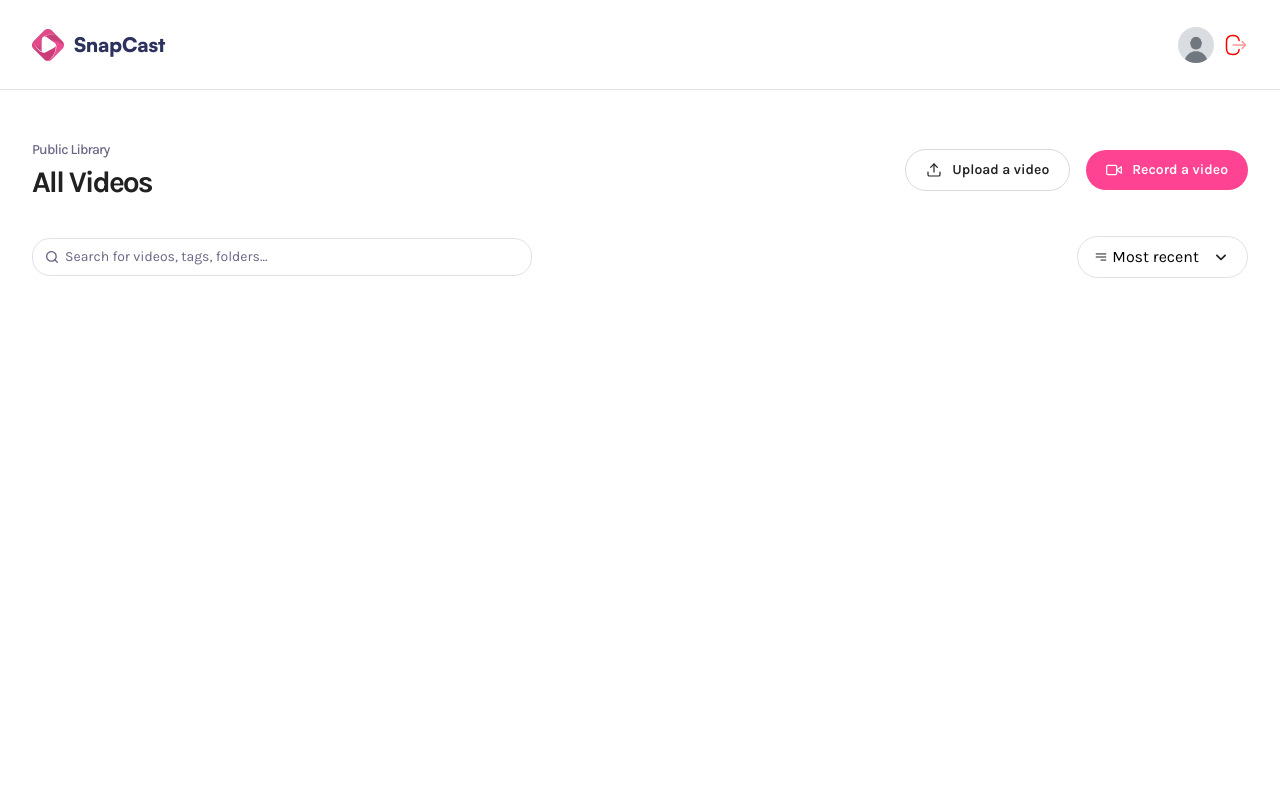
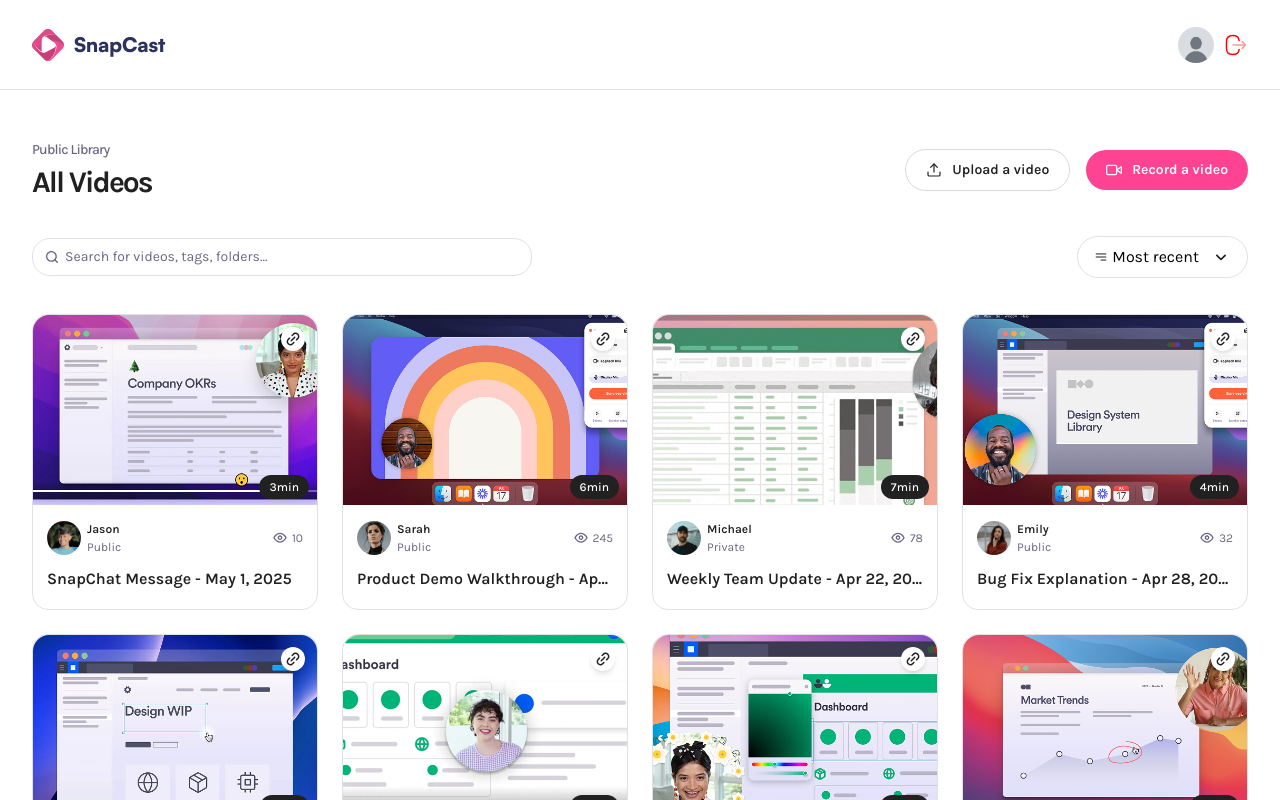
Before and after one commit to KayqueGoldner/loom-clone-nextjs, a Next.js app: page / in a window 1280 px wide. Shown: the top 800 px of the page. Built offline with nearby package versions, Linux system fonts and the light colour scheme.

Commit message:
video card component

```diff
--- a/app/(root)/page.tsx
+++ b/app/(root)/page.tsx
@@ -1,14 +1,18 @@
+import { dummyCards } from "@/constants";
 import { Header } from "@/components/header";
+import VideoCard from "@/components/video-card";
 
 const Page = () => {
   return (
     <main className="wrapper page">
-      <Header
-        title="All Videos"
-        subHeader="Public Library"
-      />
+      <Header title="All Videos" subHeader="Public Library" />
+      <section className="video-grid">
+        {dummyCards.map((card) => (
+          <VideoCard key={card.id} {...card} />
+        ))}
+      </section>
     </main>
-  )
-}
+  );
+};
 
-export default Page
+export default Page;
--- a/app/(root)/profile/[id]/page.tsx
+++ b/app/(root)/profile/[id]/page.tsx
@@ -1,4 +1,6 @@
+import { dummyCards } from "@/constants";
 import { Header } from "@/components/header";
+import VideoCard from "@/components/video-card";
 
 const ProfileIdPage = async ({ params }: ParamsWithSearch) => {
   const { id } = await params;
@@ -10,7 +12,11 @@
         subHeader="mail@example.com"
         userImg="/assets/images/dummy.jpg"
       />
-      <h1 className="font-karla text-2xl">ProfileIdPage: {id}</h1>
+      <section className="video-grid">
+        {dummyCards.map((card) => (
+          <VideoCard key={card.id} {...card} />
+        ))}
+      </section>
     </div>
   );
 };
--- /dev/null
+++ b/app/(root)/video/[videoId]/page.tsx
@@ -0,0 +1,5 @@
+const VideoIdPage = () => {
+  return <main className="wrapper page">VideoIdPage</main>;
+};
+
+export default VideoIdPage;
--- /dev/null
+++ b/components/video-card.tsx
@@ -0,0 +1,70 @@
+"use client";
+
+import Image from "next/image";
+import Link from "next/link";
+
+const VideoCard = ({
+  id,
+  title,
+  thumbnail,
+  createdAt,
+  userImg,
+  username,
+  views,
+  visibility,
+  duration,
+}: VideoCardProps) => {
+  return (
+    <Link href={`/video/${id}`} className="video-card">
+      <Image
+        src={thumbnail}
+        alt="thumbnail"
+        width={290}
+        height={160}
+        className="thumbnail"
+      />
+      <article>
+        <div>
+          <figure>
+            <Image
+              src={userImg}
+              alt="avatar"
+              width={34}
+              height={34}
+              className="aspect-square rounded-full"
+            />
+            <figcaption>
+              <h3>{username}</h3>
+              <p>{visibility}</p>
+            </figcaption>
+          </figure>
+          <aside>
+            <Image
+              src="/assets/icons/eye.svg"
+              alt="views"
+              width={16}
+              height={16}
+            />
+            <span>{views}</span>
+          </aside>
+        </div>
+        <h2>
+          {title} -{" "}
+          {createdAt.toLocaleDateString("en-US", {
+            year: "numeric",
+            month: "short",
+            day: "numeric",
+          })}
+        </h2>
+      </article>
+      <button onClick={() => {}} className="copy-btn">
+        <Image src="/assets/icons/link.svg" alt="copy" width={18} height={18} />
+      </button>
+      {duration && (
+        <div className="duration">{Math.ceil(duration / 60)}min</div>
+      )}
+    </Link>
+  );
+};
+
+export default VideoCard;
--- a/index.d.ts
+++ b/index.d.ts
@@ -21,7 +21,7 @@
   type?: string;
   value: string;
   onChange: (
-    e: ChangeEvent<HTMLInputElement | HTMLTextAreaElement | HTMLSelectElement>
+    e: ChangeEvent<HTMLInputElement | HTMLTextAreaElement | HTMLSelectElement>,
   ) => void;
   placeholder?: string;
   as?: "input" | "textarea" | "select";
@@ -111,7 +111,7 @@
   src: string | null;
 }
 
-type Visibility = "public" | "private";
+type Visibility = "public" | "private" | string;
 
 declare interface VideoDetails {
   videoId: string;
```
